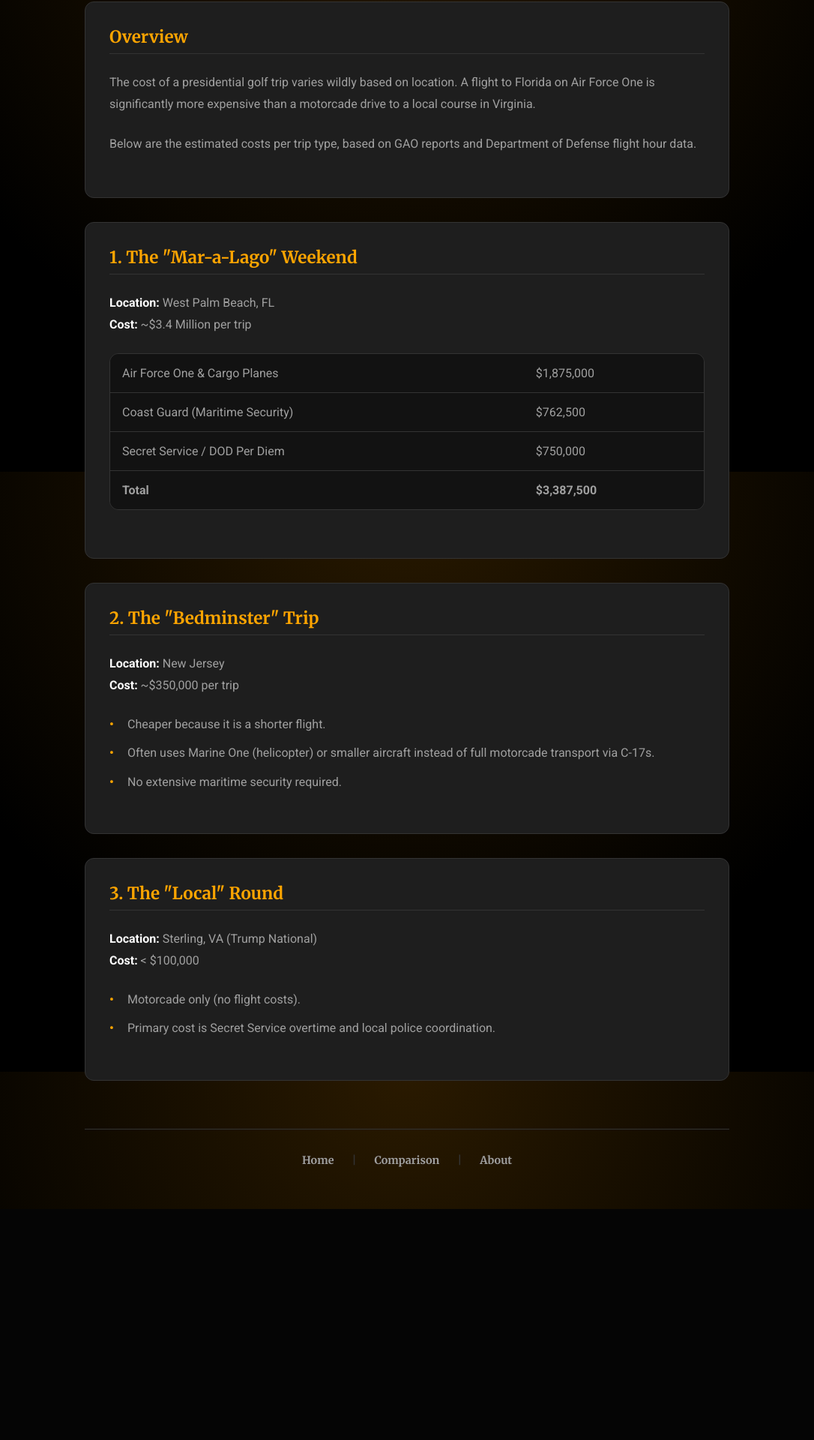
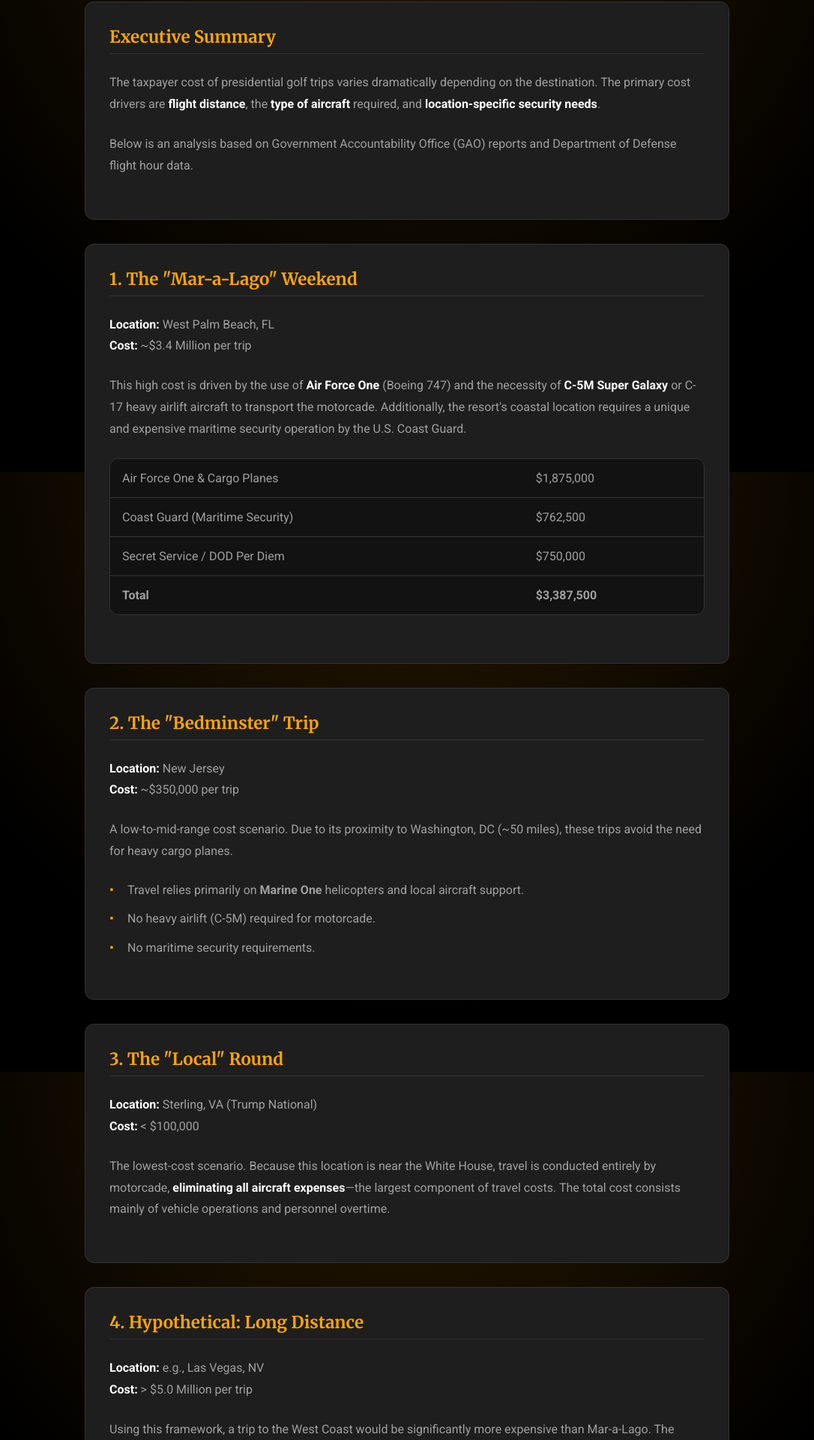
Before and after one commit to soyboi1312/istrumpgolfing.today, a Next.js app: page /cost-breakdown in a window 1280 px wide. Shown: the part 171-2091 px from the top of the page at 75% size, without its empty margins (97-1183 px from the left). Before the commit the page ends 1783 px from the top, so only its background shows below. Built offline with nearby package versions, Linux system fonts and the light colour scheme.

Commit message:
Revise section titles and enhance cost descriptions
Updated the cost breakdown page with improved descriptions and section titles.

```diff
--- a/pages/cost-breakdown.tsx
+++ b/pages/cost-breakdown.tsx
@@ -10,6 +10,10 @@ const CostBreakdown = () => {
         <title>Cost Breakdown | Is Trump Golfing Today?</title>
         <meta name="description" content="Analysis of taxpayer costs for presidential golf trips." />
         <link rel="icon" href="/files/fav/icon.svg" type="image/svg+xml" />
+        {/* Open Graph Tags */}
+        <meta property="og:title" content="The Cost of Presidential Golf" />
+        <meta property="og:description" content="Breakdown of the $3.4M Mar-a-Lago weekends vs local trips." />
+        <meta property="og:image" content="https://istrumpgolfing.today/files/istrumpgolfing.webp" />
       </Head>
 
       <Navbar />
@@ -18,12 +22,12 @@ const CostBreakdown = () => {
         <h1 className={styles.pageTitle}>Taxpayer Cost Breakdown</h1>
 
         <section className={styles.sectionCard}>
-          <h2 className={styles.sectionTitle}>Overview</h2>
+          <h2 className={styles.sectionTitle}>Executive Summary</h2>
           <p className={styles.textBlock}>
-            The cost of a presidential golf trip varies wildly based on location. A flight to Florida on Air Force One is significantly more expensive than a motorcade drive to a local course in Virginia.
+            The taxpayer cost of presidential golf trips varies dramatically depending on the destination. The primary cost drivers are <strong>flight distance</strong>, the <strong>type of aircraft</strong> required, and <strong>location-specific security needs</strong>.
           </p>
           <p className={styles.textBlock}>
-            Below are the estimated costs per trip type, based on GAO reports and Department of Defense flight hour data.
+            Below is an analysis based on Government Accountability Office (GAO) reports and Department of Defense flight hour data.
           </p>
         </section>
 
@@ -32,6 +36,9 @@ const CostBreakdown = () => {
           <p className={styles.textBlock}>
             <strong>Location:</strong> West Palm Beach, FL<br/>
             <strong>Cost:</strong> ~$3.4 Million per trip
+          </p>
+          <p className={styles.textBlock}>
+            This high cost is driven by the use of <strong>Air Force One</strong> (Boeing 747) and the necessity of <strong>C-5M Super Galaxy</strong> or C-17 heavy airlift aircraft to transport the motorcade. Additionally, the resort's coastal location requires a unique and expensive maritime security operation by the U.S. Coast Guard.
           </p>
           <div className={styles.tableContainer}>
             <table className={styles.dataTable}>
@@ -63,10 +70,13 @@ const CostBreakdown = () => {
             <strong>Location:</strong> New Jersey<br/>
             <strong>Cost:</strong> ~$350,000 per trip
           </p>
+          <p className={styles.textBlock}>
+            A low-to-mid-range cost scenario. Due to its proximity to Washington, DC (~50 miles), these trips avoid the need for heavy cargo planes.
+          </p>
           <ul className={styles.contentList}>
-            <li>Cheaper because it is a shorter flight.</li>
-            <li>Often uses Marine One (helicopter) or smaller aircraft instead of full motorcade transport via C-17s.</li>
-            <li>No extensive maritime security required.</li>
+            <li>Travel relies primarily on <strong>Marine One</strong> helicopters and local aircraft support.</li>
+            <li>No heavy airlift (C-5M) required for motorcade.</li>
+            <li>No maritime security requirements.</li>
           </ul>
         </section>
 
@@ -76,10 +86,20 @@ const CostBreakdown = () => {
             <strong>Location:</strong> Sterling, VA (Trump National)<br/>
             <strong>Cost:</strong> &lt; $100,000
           </p>
-          <ul className={styles.contentList}>
-            <li>Motorcade only (no flight costs).</li>
-            <li>Primary cost is Secret Service overtime and local police coordination.</li>
-          </ul>
+          <p className={styles.textBlock}>
+            The lowest-cost scenario. Because this location is near the White House, travel is conducted entirely by motorcade, <strong>eliminating all aircraft expenses</strong>—the largest component of travel costs. The total cost consists mainly of vehicle operations and personnel overtime.
+          </p>
+        </section>
+
+        <section className={styles.sectionCard}>
+          <h2 className={styles.sectionTitle}>4. Hypothetical: Long Distance</h2>
+          <p className={styles.textBlock}>
+            <strong>Location:</strong> e.g., Las Vegas, NV<br/>
+            <strong>Cost:</strong> &gt; $5.0 Million per trip
+          </p>
+          <p className={styles.textBlock}>
+             Using this framework, a trip to the West Coast would be significantly more expensive than Mar-a-Lago. The higher figure is primarily due to the <strong>flight time</strong> (5+ hours vs 2 hours), which doubles the operational costs for both Air Force One and the heavy cargo support needed to transport the motorcade.
+          </p>
         </section>
 
         <div className={styles.footer}>
```
